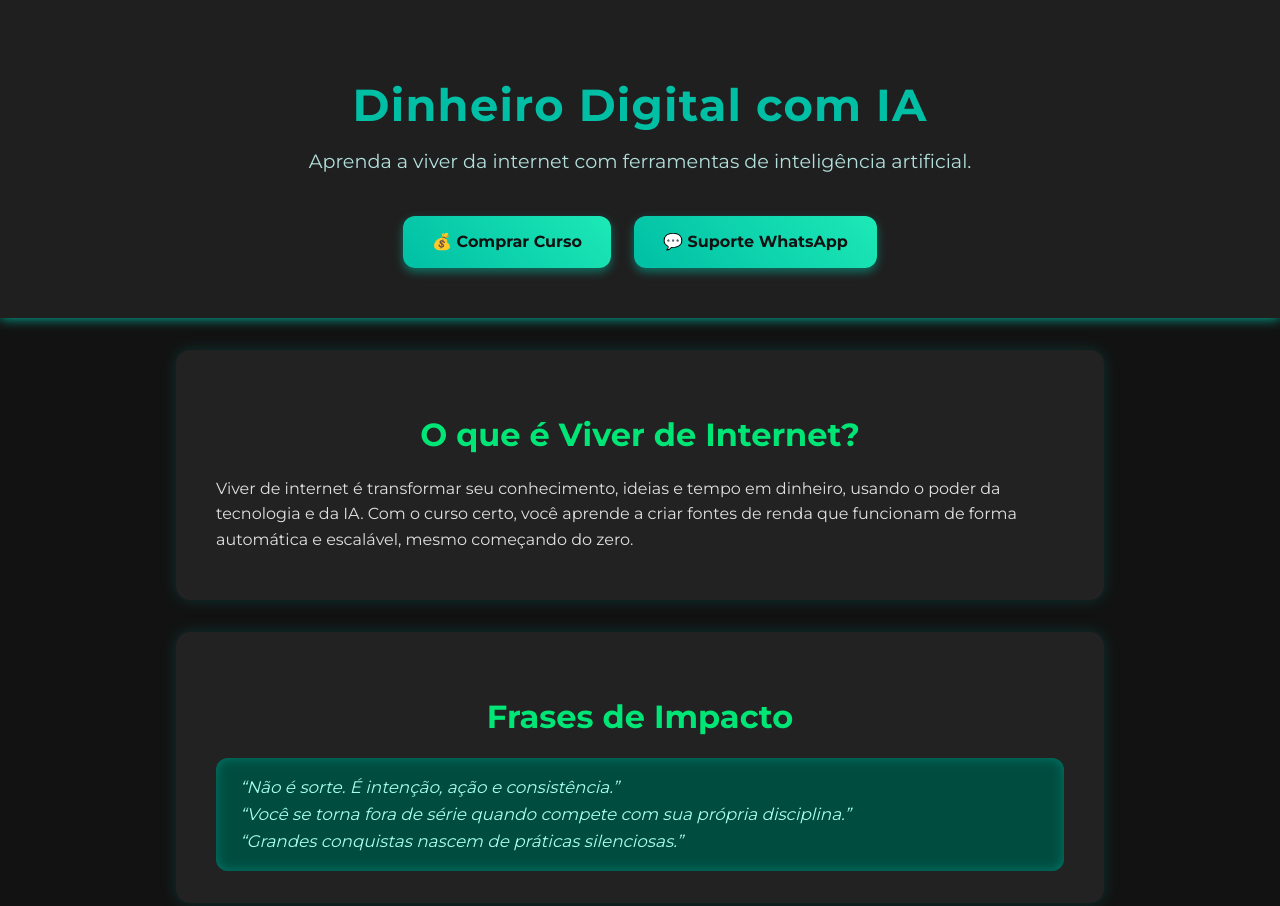
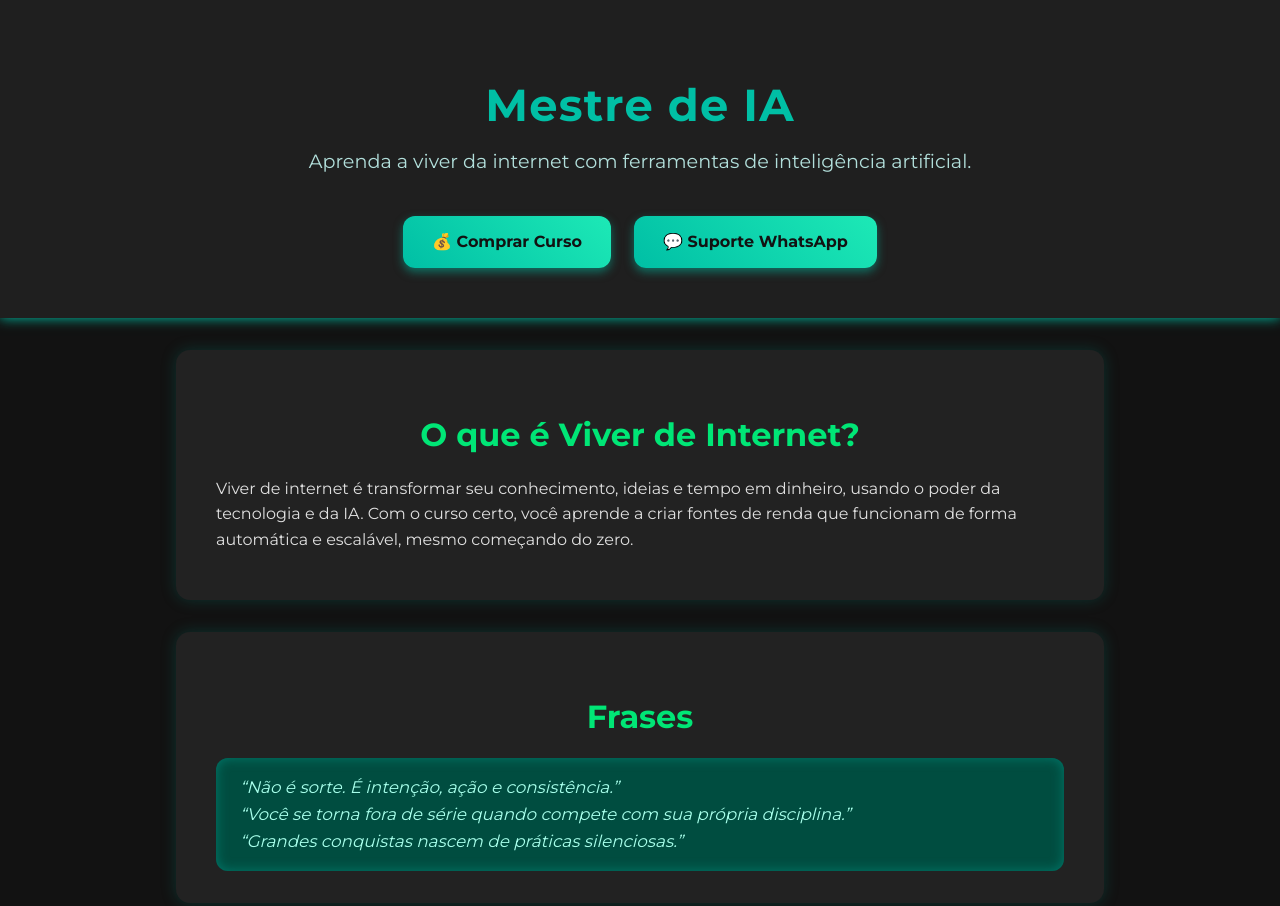
Before and after one commit to ghostman2709/IA, a plain HTML site: page index.html in a window 1280 px wide. Shown: the top 906 px of the page. Drawn offline with Linux system fonts and the light colour scheme.

Commit message:
Update index.html

```diff
--- a/index.html
+++ b/index.html
@@ -4,7 +4,7 @@
 <head>
   <meta charset="UTF-8" />
   <meta name="viewport" content="width=device-width, initial-scale=1" />
-  <title>Dinheiro Digital com IA - Curso Completo</title>
+  <title>Mestre de IA - Curso Completo</title>
   <link href="https://fonts.googleapis.com/css2?family=Montserrat:wght@400;700&display=swap" rel="stylesheet" />
   <style>
     * { box-sizing: border-box; transition: all 0.4s ease; }
@@ -96,7 +96,7 @@
 <body>
 
 <header>
-  <h1>Dinheiro Digital com IA</h1>
+  <h1>Mestre de IA</h1>
   <p>Aprenda a viver da internet com ferramentas de inteligência artificial.</p>
   <div class="cta-buttons">
     <a href="https://pay.kiwify.com.br/cstPi7Q" target="_blank">💰 Comprar Curso</a>
@@ -111,7 +111,7 @@
   </section>
 
   <section>
-    <h2>Frases de Impacto</h2>
+    <h2>Frases</h2>
     <div class="frases">
       “Não é sorte. É intenção, ação e consistência.”<br>
       “Você se torna fora de série quando compete com sua própria disciplina.”<br>
```
